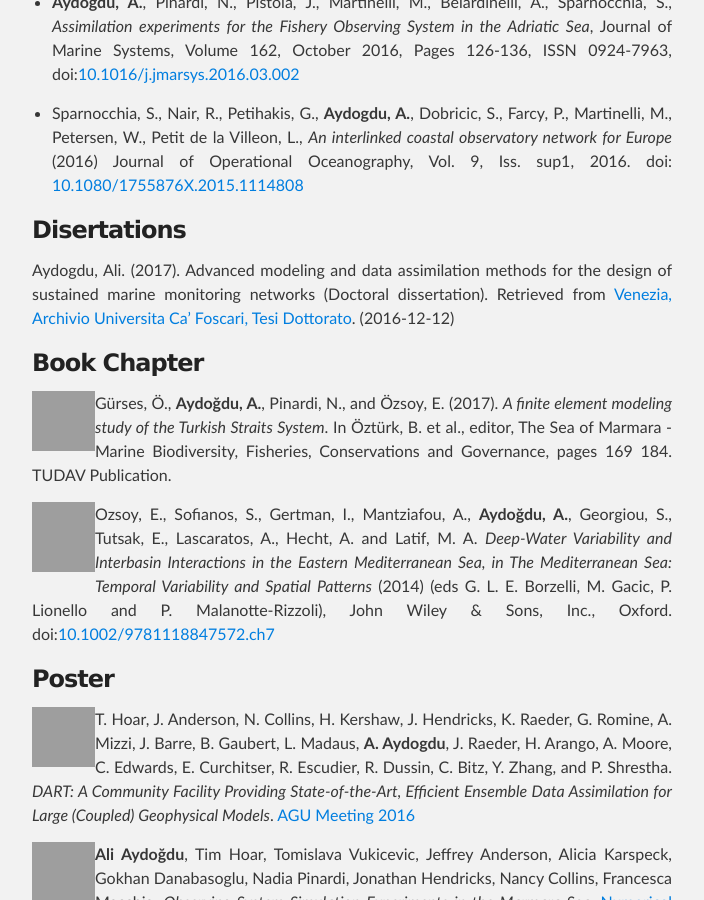
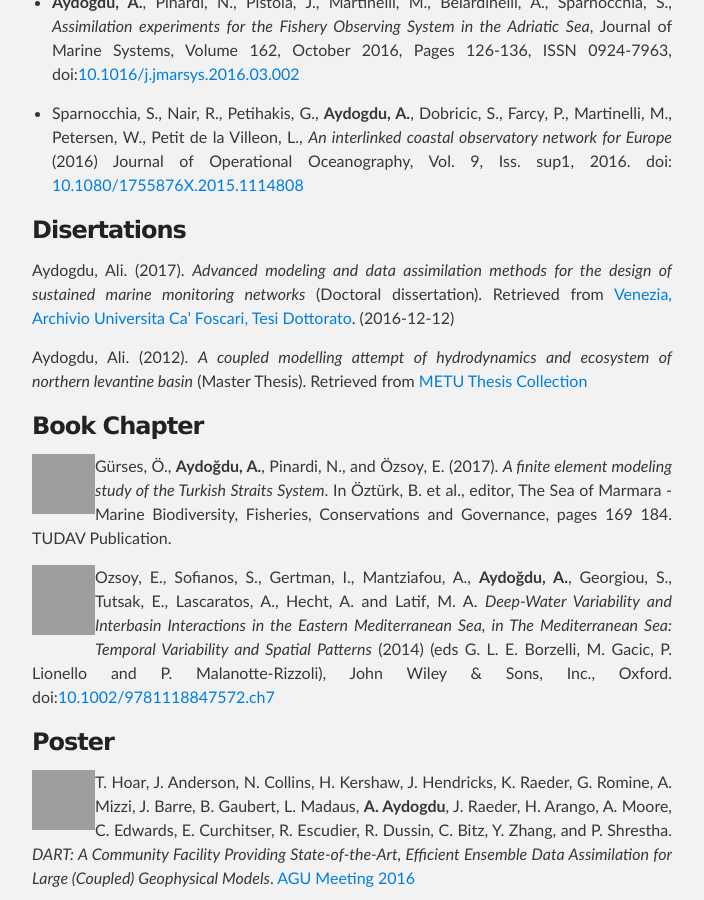
Before and after one commit to aydogduali/aydogduali.github.io, a Jekyll site: the page built from about/publication.md, in a window 1280 px wide and 900 px high, scrolled down 898 px, cut to the strip 0-900 px from the top of the window. Shown: the whole strip, without its empty margins (288-992 px from the left). Built offline with Jekyll 4.4.1, drawn with Linux system fonts in a browser that asks for light colours; our own code applies the rules of GitHub Pages for plain Markdown files; the repository's description, which GitHub fills in, is left out; grey boxes are pictures that could not be loaded.

Commit message:
Master Thesis added

```diff
--- a/about/publication.md
+++ b/about/publication.md
@@ -15,7 +15,9 @@
 
 ### Disertations
 
-Aydogdu, Ali. (2017). Advanced modeling and data assimilation methods for the design of sustained marine monitoring networks (Doctoral dissertation). Retrieved from [Venezia, Archivio Universita Ca' Foscari, Tesi Dottorato](http://dspace.unive.it/handle/10579/10343?show=full). (2016-12-12)
+Aydogdu, Ali. (2017). *Advanced modeling and data assimilation methods for the design of sustained marine monitoring networks* (Doctoral dissertation). Retrieved from [Venezia, Archivio Universita Ca' Foscari, Tesi Dottorato](http://dspace.unive.it/handle/10579/10343?show=full). (2016-12-12)
+
+Aydogdu, Ali. (2012). *A coupled modelling attempt of hydrodynamics and ecosystem of northern levantine basin* (Master Thesis). Retrieved from [METU Thesis Collection](http://library.metu.edu.tr/search~S15/a?Aydo{u011F}du+Ali)
 
 ### Book Chapter
 
```
